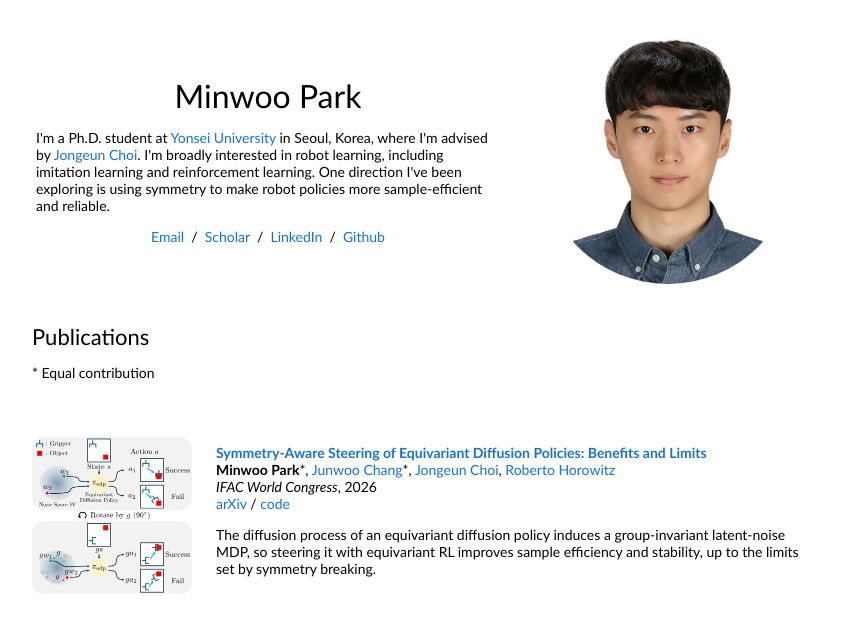
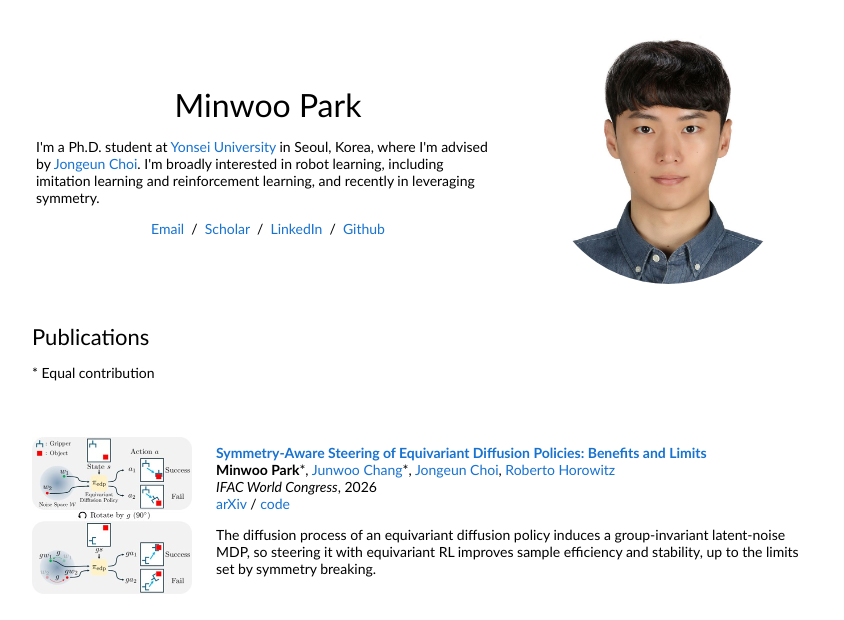
Before and after one commit to MinwooPark00/MinwooPark00.github.io, a plain HTML site: page index.html in a window 1280 px wide. Shown: the top 620 px of the page, without its empty margins (224-1068 px from the left). Drawn offline with Linux system fonts and the light colour scheme.

Commit message:
Shorten symmetry mention in bio
Co-Authored-By: Claude Opus 5.5 <noreply@anthropic.com>

```diff
--- a/index.html
+++ b/index.html
@@ -27,8 +27,7 @@
                 </p>
                 <p>
                   I'm a Ph.D. student at <a href="https://www.yonsei.ac.kr/en_sc/">Yonsei University</a> in Seoul, Korea, where I'm advised by <a href="https://mlcs.yonsei.ac.kr/Professor.html">Jongeun Choi</a>.
-                  I'm broadly interested in robot learning, including imitation learning and reinforcement learning.
-                  One direction I've been exploring is using symmetry to make robot policies more sample-efficient and reliable.
+                  I'm broadly interested in robot learning, including imitation learning and reinforcement learning, and recently in leveraging symmetry.
                 </p>
                 <p style="text-align:center">
                   <a href="mailto:minwoopark@yonsei.ac.kr">Email</a> &nbsp;/&nbsp;
```
